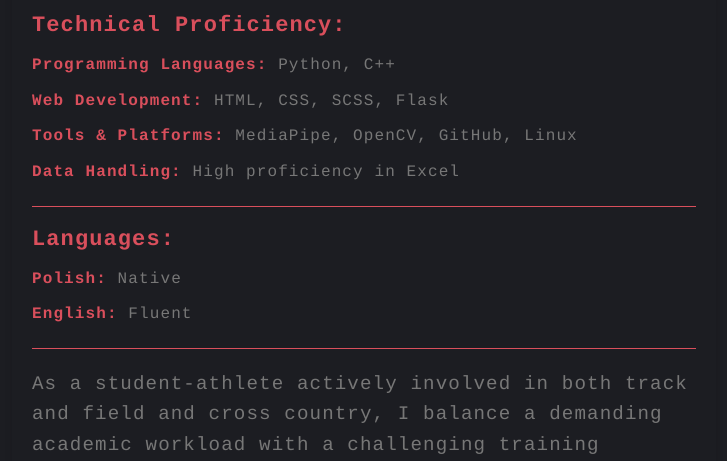
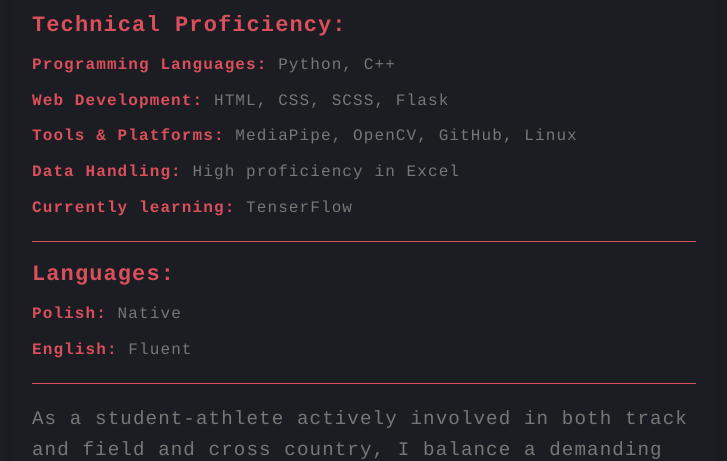
Before and after one commit to Jakub-Nowicki/personal-website, a Flask app: page /about in a window 1280 px wide. Shown: the part 411-872 px from the top of the page, without its empty margins (276-1003 px from the left). Run offline with Flask 3, Linux system fonts and the light colour scheme.

Commit message:
Update about.html

```diff
--- a/app/templates/about.html
+++ b/app/templates/about.html
@@ -18,6 +18,7 @@
                 <li><strong>Web Development:</strong> HTML, CSS, SCSS, Flask</li>
                 <li><strong>Tools & Platforms:</strong> MediaPipe, OpenCV, GitHub, Linux</li>
                 <li><strong>Data Handling:</strong> High proficiency in Excel</li>
+                <li><strong>Currently learning:</strong> TenserFlow</li>
             </ul>
             <div class="line"></div> <!-- Line under the name -->
             <h2>Languages:</h2>
```
